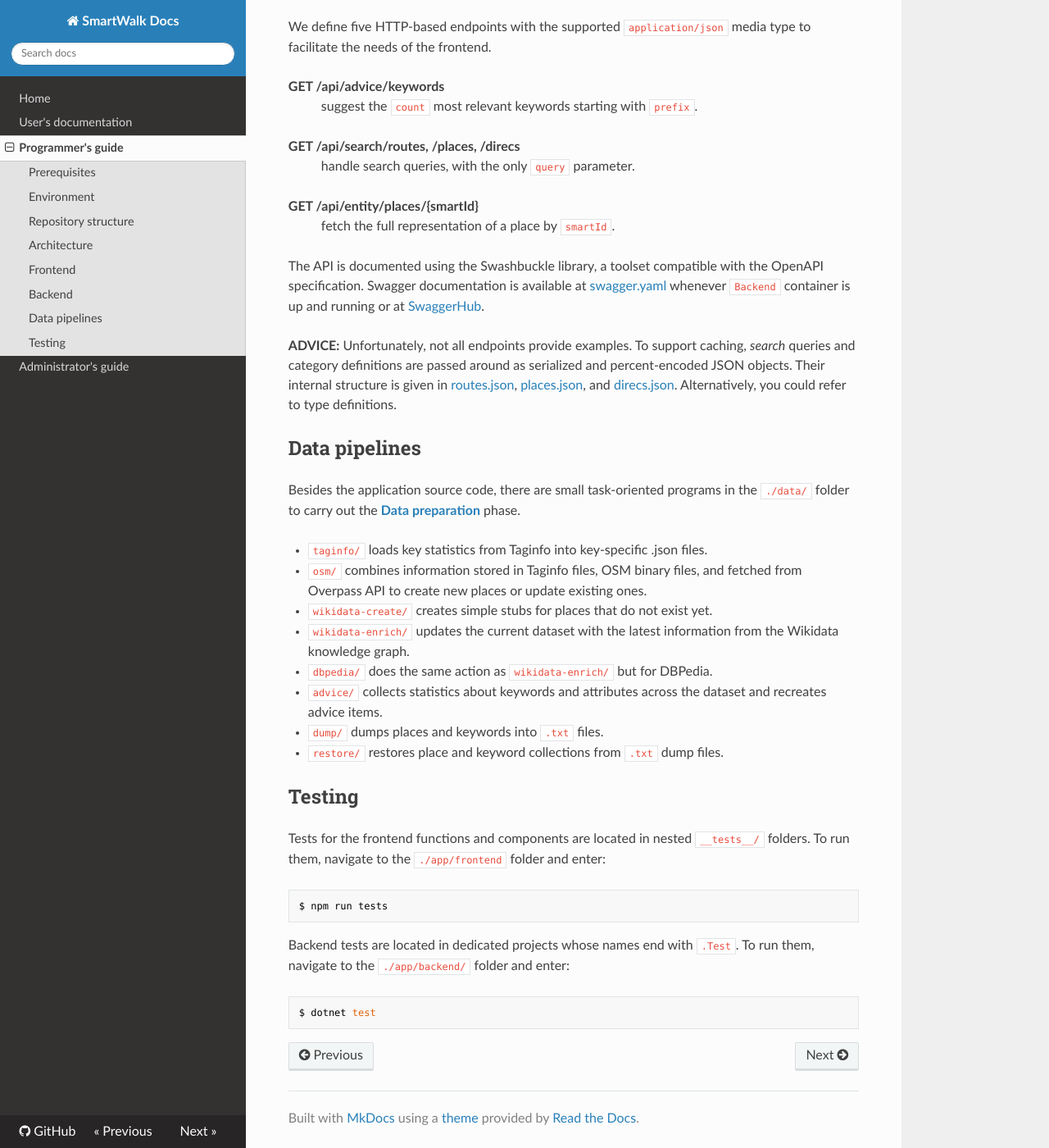
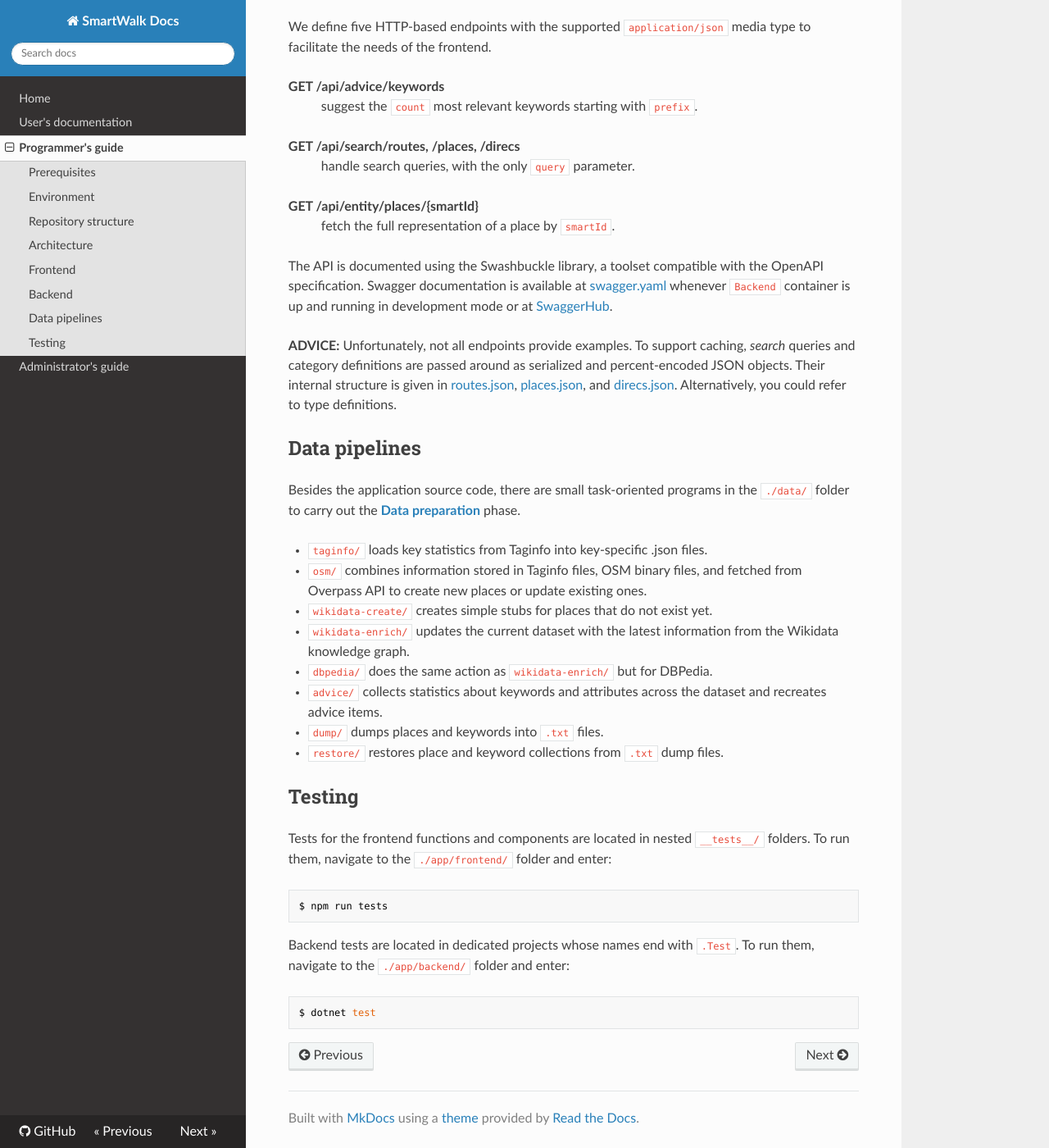
Before and after one commit to zhukovdm/smartwalk-docs, an MkDocs documentation site: the page built from content/prg.md, in a window 1280 px wide and 1400 px high, scrolled down 3927 px. Shown: the whole window at 82% size. Built offline with MkDocs 1.6.1, drawn with Linux system fonts in a browser that asks for light colours; nearby versions of some CDN libraries.

Commit message:
small update

````diff
--- a/content/prg.md
+++ b/content/prg.md
@@ -125,7 +125,7 @@ We define five HTTP-based endpoints with the supported `application/json` media
 **GET /api/entity/places/{smartId}** <br>
 &emsp;&emsp;&emsp; fetch the full representation of a place by `smartId`.
 
-The API is documented using the Swashbuckle library, a toolset compatible with the OpenAPI specification. Swagger documentation is available at [swagger.yaml](http://localhost:5017/swagger/v1/swagger.yaml) whenever `Backend` container is up and running or at [SwaggerHub](https://app.swaggerhub.com/apis/zhukovdm/smartwalk/).
+The API is documented using the Swashbuckle library, a toolset compatible with the OpenAPI specification. Swagger documentation is available at [swagger.yaml](http://localhost:5017/swagger/v1/swagger.yaml) whenever `Backend` container is up and running in development mode or at [SwaggerHub](https://app.swaggerhub.com/apis/zhukovdm/smartwalk/).
 
 **ADVICE:** Unfortunately, not all endpoints provide examples. To support caching, *search* queries and category definitions are passed around as serialized and percent-encoded JSON objects. Their internal structure is given in [routes.json](https://github.com/zhukovdm/smartwalk/tree/main/misc/query/routes.json), [places.json](https://github.com/zhukovdm/smartwalk/tree/main/misc/query/places.json), and [direcs.json](https://github.com/zhukovdm/smartwalk/tree/main/misc/query/direcs.json). Alternatively, you could refer to type definitions.
 
@@ -151,7 +151,7 @@ Besides the application source code, there are small task-oriented programs in t
 
 ## Testing
 
-Tests for the frontend functions and components are located in nested `__tests__/` folders. To run them, navigate to the `./app/frontend` folder and enter:
+Tests for the frontend functions and components are located in nested `__tests__/` folders. To run them, navigate to the `./app/frontend/` folder and enter:
 
 ```bash
 $ npm run tests
````
